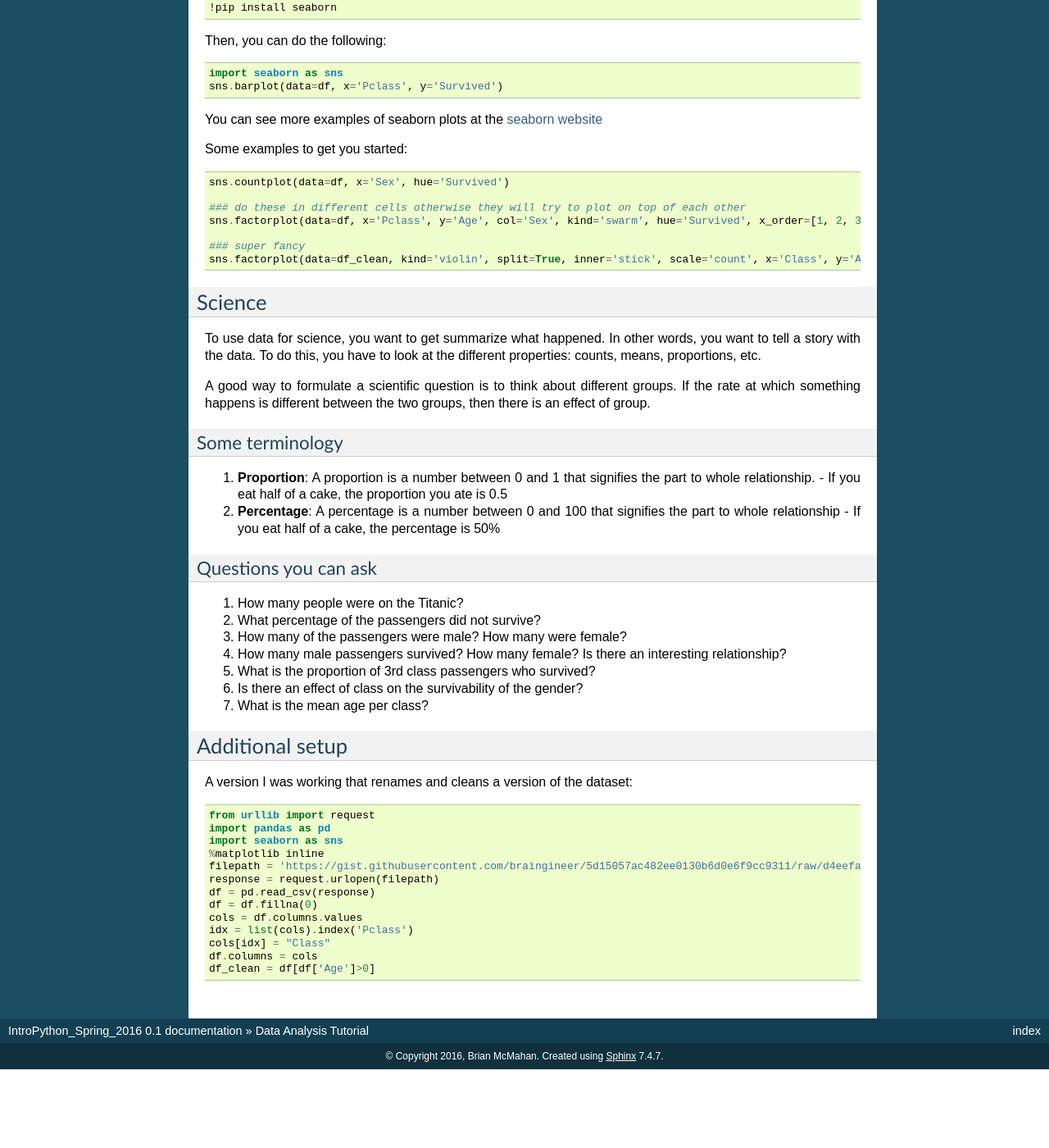
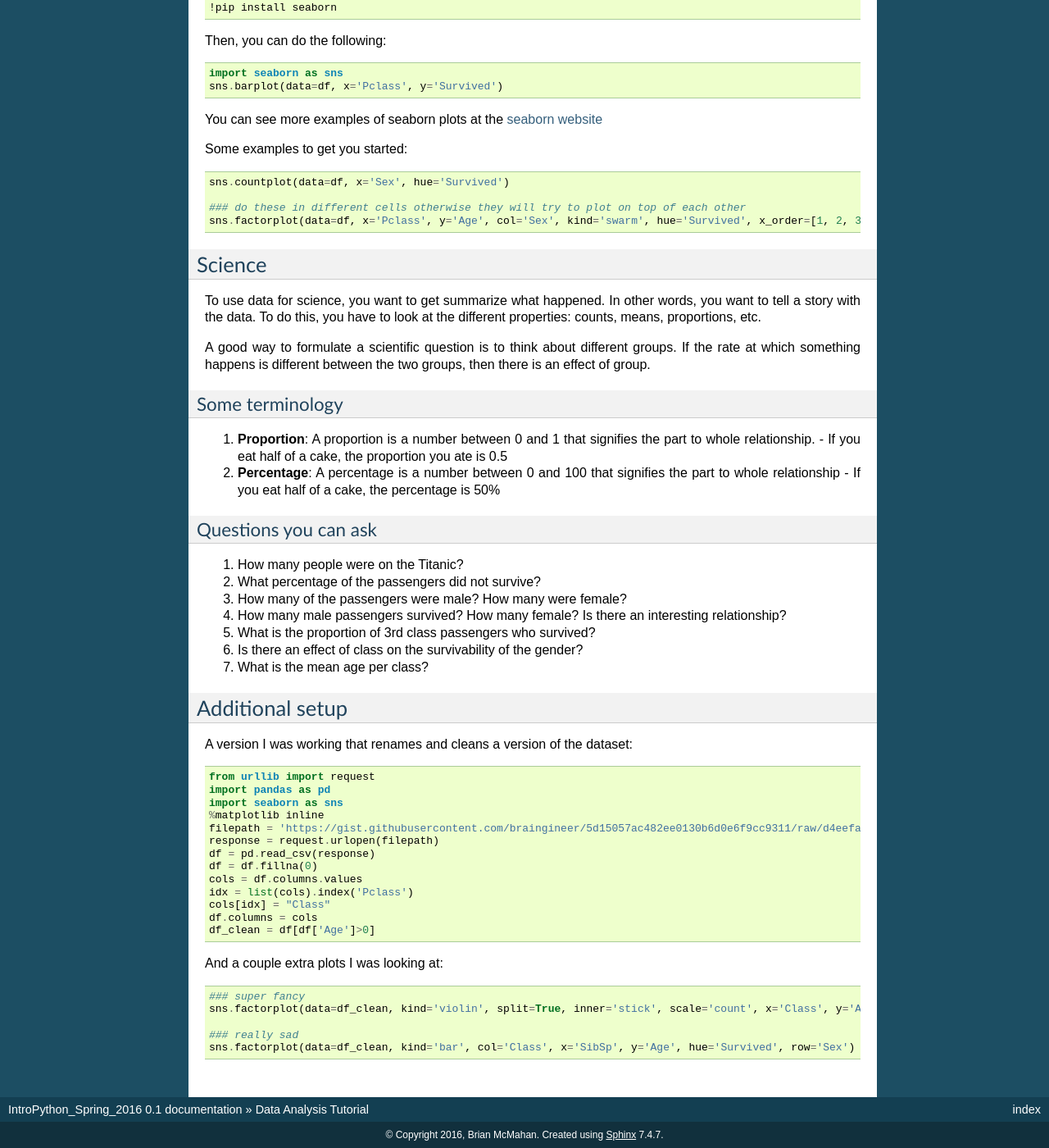
Before and after one commit to Heroes-Academy/Intro-to-Python-Summer-2016, a Sphinx documentation site: the page built from docs/source/tutorials/data_analysis.rst, in a window 1280 px wide and 1400 px high, scrolled down 1660 px. Shown: the whole window at 82% size. Built offline with Sphinx 7.4.7, drawn with Linux system fonts in a browser that asks for light colours; before the commit the page ends 2964 px from its top, so only the background shows below that.

Commit message:
updating some day 9 stuff

```diff
--- a/docs/source/tutorials/data_analysis.rst
+++ b/docs/source/tutorials/data_analysis.rst
@@ -96,8 +96,6 @@ Some examples to get you started:
     ### do these in different cells otherwise they will try to plot on top of each other
     sns.factorplot(data=df, x='Pclass', y='Age', col='Sex', kind='swarm', hue='Survived', x_order=[1, 2, 3])
 
-    ### super fancy
-    sns.factorplot(data=df_clean, kind='violin', split=True, inner='stick', scale='count', x='Class', y='Age', hue='Survived', col='Sex')
 
 Science
 -------
@@ -148,6 +146,14 @@ A version I was working that renames and cleans a version of the dataset:
     cols[idx] = "Class"
     df.columns = cols
     df_clean = df[df['Age']>0]
+
+And a couple extra plots I was looking at:
+::
+    ### super fancy
+    sns.factorplot(data=df_clean, kind='violin', split=True, inner='stick', scale='count', x='Class', y='Age', hue='Survived', col='Sex')
+
+    ### really sad
+    sns.factorplot(data=df_clean, kind='bar', col='Class', x='SibSp', y='Age', hue='Survived', row='Sex')
 
 ..
     Old versions below
```
